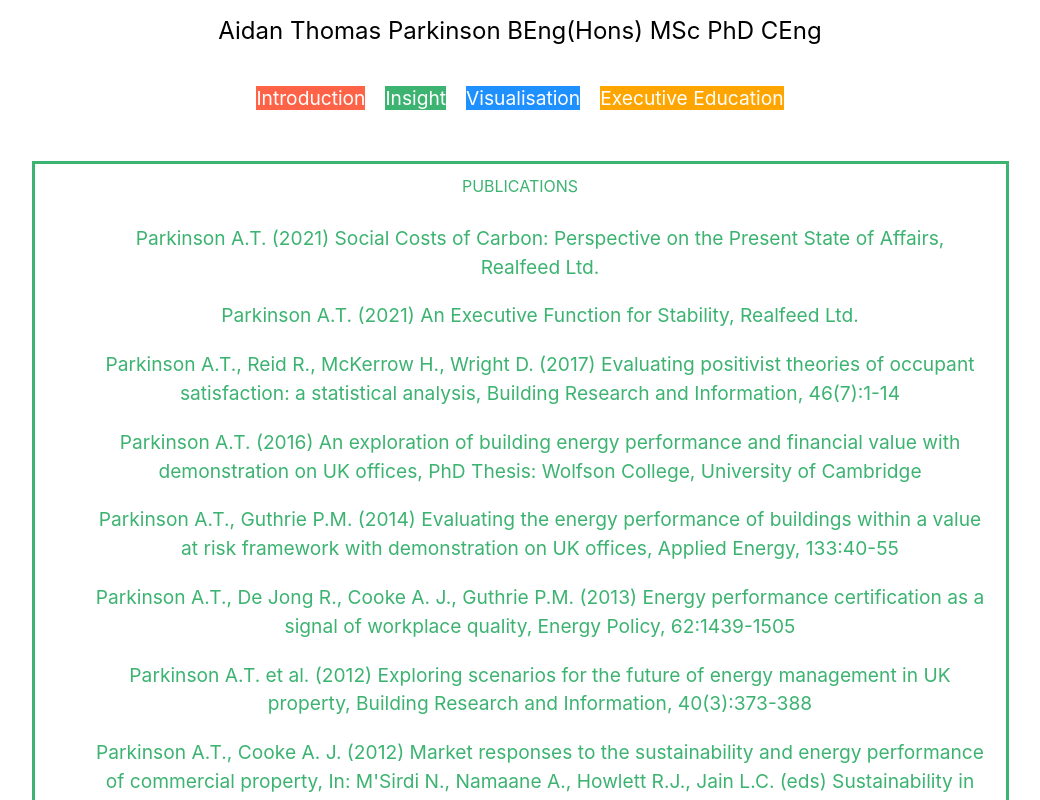
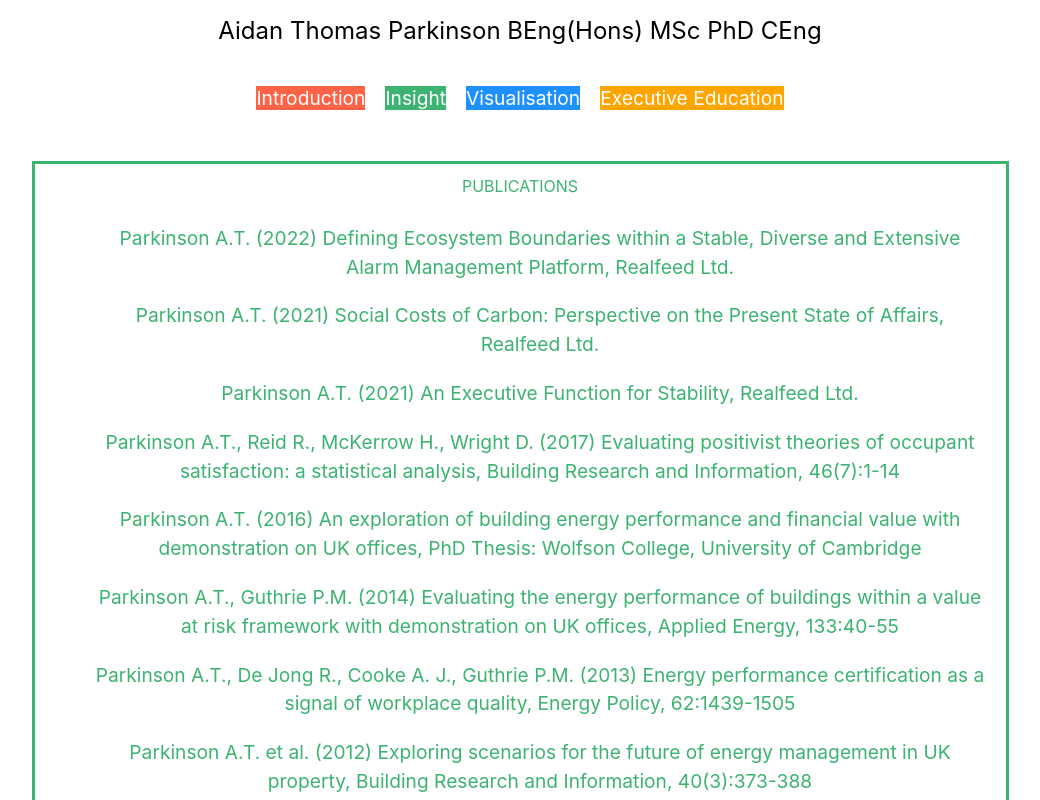
Before and after one commit to aidan-parkinson/react-website, a React (Create React App) app: page /insight in a window 1280 px wide. Shown: the top 800 px of the page, without its empty margins (120-1160 px from the left). Built offline with nearby package versions, Linux system fonts and the light colour scheme.

Commit message:
new publication on platform governance

```diff
--- a/src/components/insight.js
+++ b/src/components/insight.js
@@ -26,6 +26,9 @@ class Insight extends Component {
             </font>
           </p>
           <ul>
+          <li class="nav-item">
+              <a href="https://www.researchgate.net/publication/361992922_Defining_Ecosystem_Boundaries_within_a_Stable_Diverse_and_Extensive_Alarm_Management_Platform"><font color="MediumSeaGreen" size="1.2rem">Parkinson A.T. (2022) Defining Ecosystem Boundaries within a Stable, Diverse and Extensive Alarm Management Platform, Realfeed Ltd.</font></a>
+            </li>
             <li class="nav-item">
               <a href="https://www.researchgate.net/publication/356470480_Social_Costs_of_Carbon_Perspective_on_the_Present_State_of_Affairs"><font color="MediumSeaGreen" size="1.2rem">Parkinson A.T. (2021) Social Costs of Carbon: Perspective on the Present State of Affairs, Realfeed Ltd.</font></a>
             </li>
```
